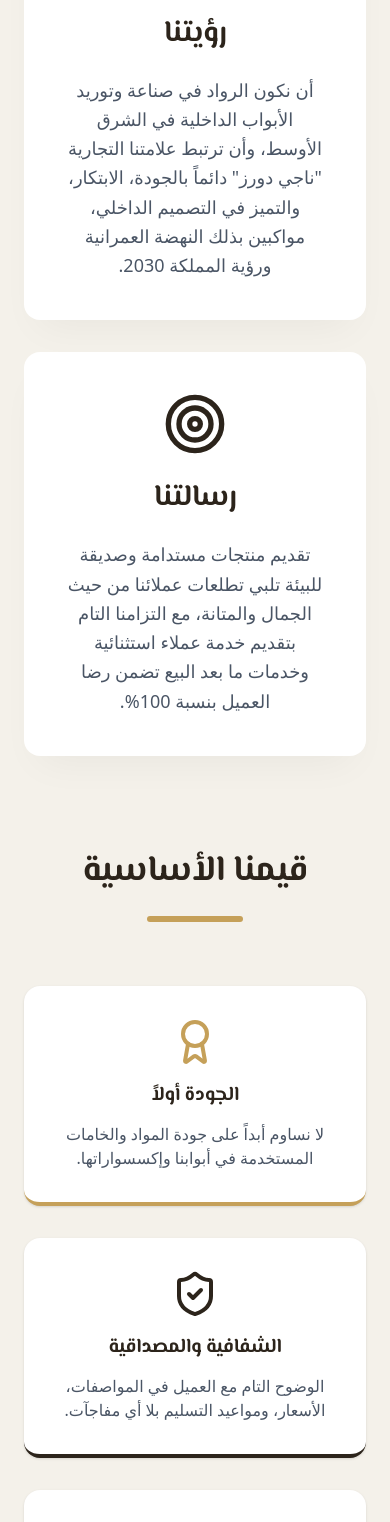
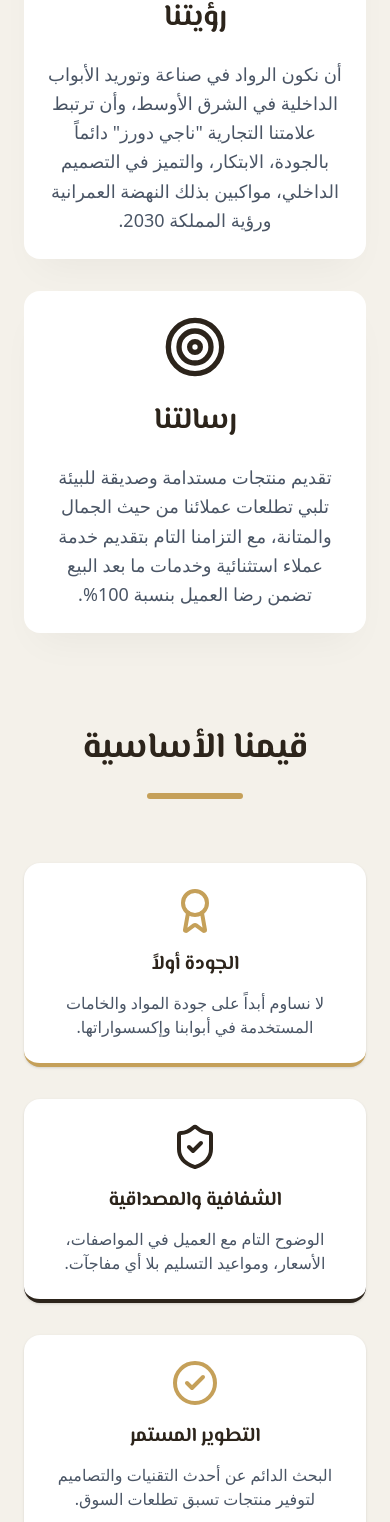
Before and after one commit to najidoors1/naji-doors-website, a Next.js app: page /about-us in a window 390 px wide. Shown: the part 2133-3655 px from the top of the page. Built offline with nearby package versions, Linux system fonts and the light colour scheme; no server answers.

Commit message:
Refine responsive design to strict specifications: ensure 1-column mobile cards, responsive padding, and no oversized elements

```diff
--- a/src/app/about-us/page.tsx
+++ b/src/app/about-us/page.tsx
@@ -66,7 +66,7 @@ export default function AboutPage() {
 
         {/* Vision & Mission */}
         <div className="grid grid-cols-1 md:grid-cols-2 gap-8 mb-24">
-          <div className="bg-white rounded-3xl p-10 luxury-card text-center relative overflow-hidden group">
+          <div className="bg-white rounded-3xl p-6 md:p-10 luxury-card text-center relative overflow-hidden group">
             <div className="absolute top-0 right-0 w-32 h-32 bg-gold/5 rounded-bl-[100px] -z-10 transition-transform group-hover:scale-150 duration-700"></div>
             <Eye className="w-16 h-16 text-gold mx-auto mb-6" />
             <h2 className="text-3xl font-bold text-deep-brown mb-6">رؤيتنا</h2>
@@ -75,7 +75,7 @@ export default function AboutPage() {
             </p>
           </div>
 
-          <div className="bg-white rounded-3xl p-10 luxury-card text-center relative overflow-hidden group">
+          <div className="bg-white rounded-3xl p-6 md:p-10 luxury-card text-center relative overflow-hidden group">
             <div className="absolute top-0 left-0 w-32 h-32 bg-deep-brown/5 rounded-br-[100px] -z-10 transition-transform group-hover:scale-150 duration-700"></div>
             <Target className="w-16 h-16 text-deep-brown mx-auto mb-6" />
             <h2 className="text-3xl font-bold text-deep-brown mb-6">رسالتنا</h2>
@@ -93,17 +93,17 @@ export default function AboutPage() {
           </div>
 
           <div className="grid grid-cols-1 md:grid-cols-3 gap-8">
-            <div className="bg-white p-8 rounded-2xl shadow-sm text-center border-b-4 border-gold hover:-translate-y-2 transition-transform">
+            <div className="bg-white p-6 md:p-8 rounded-2xl shadow-sm text-center border-b-4 border-gold hover:-translate-y-2 transition-transform">
               <Award className="w-12 h-12 text-gold mx-auto mb-4" />
               <h3 className="text-xl font-bold text-deep-brown mb-3">الجودة أولاً</h3>
               <p className="text-gray-600">لا نساوم أبداً على جودة المواد والخامات المستخدمة في أبوابنا وإكسسواراتها.</p>
             </div>
-            <div className="bg-white p-8 rounded-2xl shadow-sm text-center border-b-4 border-deep-brown hover:-translate-y-2 transition-transform">
+            <div className="bg-white p-6 md:p-8 rounded-2xl shadow-sm text-center border-b-4 border-deep-brown hover:-translate-y-2 transition-transform">
               <ShieldCheck className="w-12 h-12 text-deep-brown mx-auto mb-4" />
               <h3 className="text-xl font-bold text-deep-brown mb-3">الشفافية والمصداقية</h3>
               <p className="text-gray-600">الوضوح التام مع العميل في المواصفات، الأسعار، ومواعيد التسليم بلا أي مفاجآت.</p>
             </div>
-            <div className="bg-white p-8 rounded-2xl shadow-sm text-center border-b-4 border-gold hover:-translate-y-2 transition-transform">
+            <div className="bg-white p-6 md:p-8 rounded-2xl shadow-sm text-center border-b-4 border-gold hover:-translate-y-2 transition-transform">
               <CheckCircle2 className="w-12 h-12 text-gold mx-auto mb-4" />
               <h3 className="text-xl font-bold text-deep-brown mb-3">التطوير المستمر</h3>
               <p className="text-gray-600">البحث الدائم عن أحدث التقنيات والتصاميم لتوفير منتجات تسبق تطلعات السوق.</p>
@@ -112,7 +112,7 @@ export default function AboutPage() {
         </div>
 
         {/* Call to Action */}
-        <div className="bg-gradient-to-br from-deep-brown to-black rounded-3xl p-12 text-center text-white relative overflow-hidden">
+        <div className="bg-gradient-to-br from-deep-brown to-black rounded-3xl p-8 md:p-12 text-center text-white relative overflow-hidden">
           <div className="absolute inset-0 bg-[url('/Images/Home%20Hero%20Background.png')] bg-cover opacity-10 mix-blend-overlay"></div>
           <div className="relative z-10 max-w-2xl mx-auto">
             <h2 className="text-3xl md:text-4xl font-bold mb-6">انضم إلى قائمة عملائنا المميزين</h2>
--- a/src/app/advantages/page.tsx
+++ b/src/app/advantages/page.tsx
@@ -24,7 +24,7 @@ export default function AdvantagesPage() {
           {companyData.advantages.map((advantage, index) => {
             const Icon = advantageIcons[index % advantageIcons.length];
             return (
-              <div key={index} className="bg-white p-8 rounded-2xl luxury-card text-center group hover:bg-deep-brown transition-colors duration-300">
+              <div key={index} className="bg-white p-6 md:p-8 rounded-2xl luxury-card text-center group hover:bg-deep-brown transition-colors duration-300">
                 <div className="w-20 h-20 mx-auto bg-warm-beige rounded-full flex items-center justify-center mb-6 group-hover:bg-gold/20 transition-colors">
                   <Icon className="w-10 h-10 text-gold group-hover:text-white transition-colors" />
                 </div>
@@ -39,7 +39,7 @@ export default function AdvantagesPage() {
           })}
         </div>
 
-        <div className="mt-20 bg-deep-brown rounded-3xl p-12 text-center relative overflow-hidden">
+        <div className="mt-20 bg-deep-brown rounded-3xl p-8 md:p-12 text-center relative overflow-hidden">
            <div className="absolute inset-0 bg-gold/10 opacity-50 bg-[radial-gradient(ellipse_at_center,_var(--tw-gradient-stops))] from-gold/20 via-transparent to-transparent"></div>
            <div className="relative z-10">
              <h2 className="text-3xl font-bold text-white mb-6">مستعد لترقية أبواب مشروعك؟</h2>
--- a/src/app/blog/page.tsx
+++ b/src/app/blog/page.tsx
@@ -35,7 +35,7 @@ export default function BlogIndexPage() {
                   />
                   <div className="absolute inset-0 bg-deep-brown/20 group-hover:bg-transparent transition-colors duration-500"></div>
                 </div>
-                <div className="p-8 flex flex-col flex-grow">
+                <div className="p-6 md:p-8 flex flex-col flex-grow">
                   <div className="flex items-center gap-4 text-xs text-gray-500 mb-4">
                     <span className="flex items-center gap-1"><Calendar className="w-3 h-3" /> {post.date}</span>
                     <span className="flex items-center gap-1"><User className="w-3 h-3" /> {post.author}</span>
--- a/src/app/contact/page.tsx
+++ b/src/app/contact/page.tsx
@@ -22,7 +22,7 @@ export default function ContactPage() {
         <div className="flex flex-col lg:flex-row gap-12 max-w-7xl mx-auto">
           {/* Contact Details & Map */}
           <div className="w-full lg:w-1/3 space-y-8">
-            <div className="bg-white p-8 rounded-2xl luxury-card">
+            <div className="bg-white p-6 md:p-8 rounded-2xl luxury-card">
               <h2 className="text-2xl font-bold text-deep-brown mb-6">معلومات التواصل</h2>
 
               <div className="space-y-6">
--- a/src/app/downloads/page.tsx
+++ b/src/app/downloads/page.tsx
@@ -64,7 +64,7 @@ export default function DownloadsPage() {
           {files.map((file) => {
             const Icon = file.icon;
             return (
-              <div key={file.id} className="bg-white rounded-3xl p-8 luxury-card flex flex-col h-full border border-gray-100 group">
+              <div key={file.id} className="bg-white rounded-3xl p-6 md:p-8 luxury-card flex flex-col h-full border border-gray-100 group">
                 <div className={`w-16 h-16 rounded-2xl ${file.bg} flex items-center justify-center mb-6 transition-transform group-hover:scale-110`}>
                   <Icon className={`w-8 h-8 ${file.color}`} />
                 </div>
--- a/src/app/products/[slug]/page.tsx
+++ b/src/app/products/[slug]/page.tsx
@@ -76,7 +76,7 @@ export default async function ProductDetailsPage({ params }: Props) {
             </div>
 
             {/* Product Details */}
-            <div className="p-8 md:p-12 lg:p-16 flex flex-col">
+            <div className="p-6 md:p-10 lg:p-16 flex flex-col">
               <div className="inline-block bg-gold/10 text-gold font-bold px-4 py-1 rounded-full text-sm mb-4 self-start">
                 {product.category}
               </div>
--- a/src/app/products/page.tsx
+++ b/src/app/products/page.tsx
@@ -19,11 +19,11 @@ export default function ProductsPage() {
         breadcrumbs={[{ name: "المنتجات", href: "/products" }]}
       />
       <div className="container mx-auto px-4 md:px-6 pt-12 md:pt-16">
-        <div className="grid grid-cols-2 md:grid-cols-2 lg:grid-cols-3 gap-4 md:gap-8">
+        <div className="grid grid-cols-1 md:grid-cols-2 lg:grid-cols-3 gap-6 md:gap-8">
           {products.map((product) => (
             <Link key={product.id} href={`/products/${product.slug}`} className="group block">
               <div className="bg-white rounded-2xl overflow-hidden luxury-card h-full flex flex-col">
-                <div className="relative h-48 md:h-80 w-full overflow-hidden bg-gray-100">
+                <div className="relative h-64 md:h-80 w-full overflow-hidden bg-gray-100">
                   <Image
                     src={product.image}
                     alt={product.name}
--- a/src/components/ui/DownloadsSection.tsx
+++ b/src/components/ui/DownloadsSection.tsx
@@ -62,7 +62,7 @@ export default function DownloadsSection() {
                 whileInView={{ opacity: 1, y: 0 }}
                 viewport={{ once: true }}
                 transition={{ delay: idx * 0.1 }}
-                className="bg-white rounded-3xl p-8 shadow-sm hover:shadow-xl transition-all duration-500 group flex items-center justify-between border border-gray-100 hover:border-gold/50 cursor-pointer"
+                className="bg-white rounded-3xl p-6 md:p-8 shadow-sm hover:shadow-xl transition-all duration-500 group flex items-center justify-between border border-gray-100 hover:border-gold/50 cursor-pointer"
               >
                 <div className="flex items-center gap-4">
                   <div className="w-14 h-14 rounded-full bg-warm-beige group-hover:bg-gold/10 flex items-center justify-center transition-colors">
```
Also changed, not shown: src/components/ui/HomeSections.tsx (+4 -5 lines).
